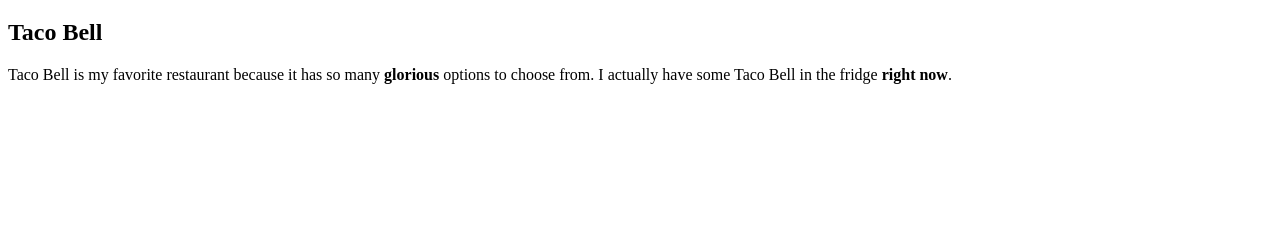
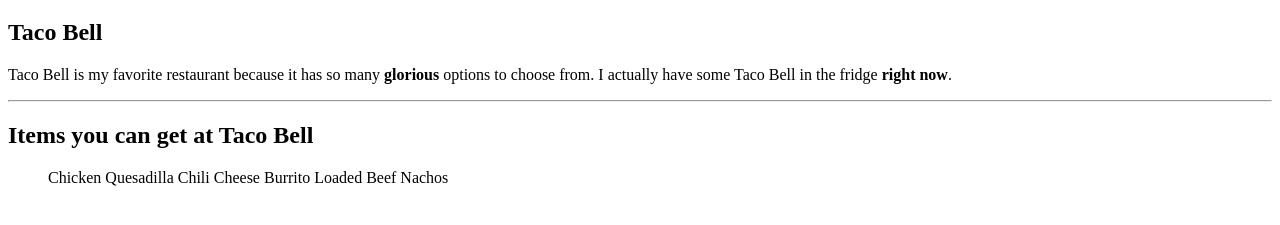
Before and after one commit to 44-563-Web-Apps-S24/44563-webapps-s24-assignment3-danielgatschet, a plain HTML site: page index.html in a window 1280 px wide. Shown: the part 61-286 px from the top of the page. Drawn offline with Linux system fonts and the light colour scheme.

Commit message:
Possibly completed part 5?

```diff
--- a/index.html
+++ b/index.html
@@ -16,5 +16,12 @@
             Taco Bell is my favorite restaurant because it has so many <b>glorious</b> options to choose from. I
             actually have some Taco Bell in the fridge <b>right now</b>.
         </p>
+        <hr>
+        <h2>Items you can get at Taco Bell</h2>
+        <ol>
+            Chicken Quesadilla
+            Chili Cheese Burrito
+            Loaded Beef Nachos
+        </ol>
     </body>
 </html>
```
